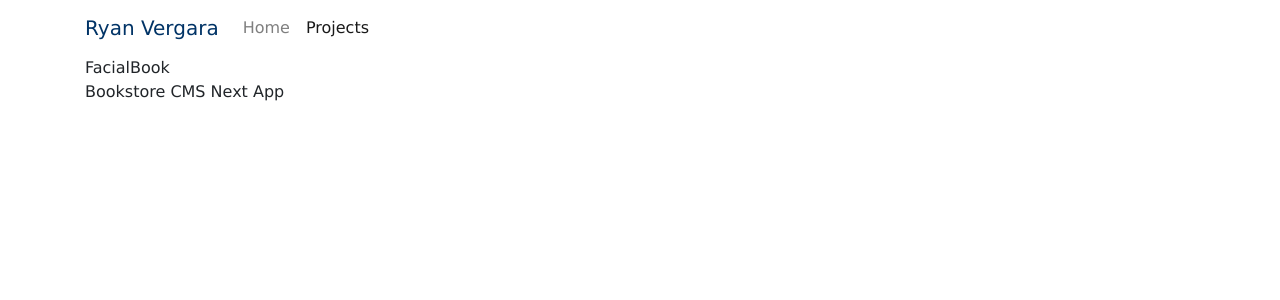
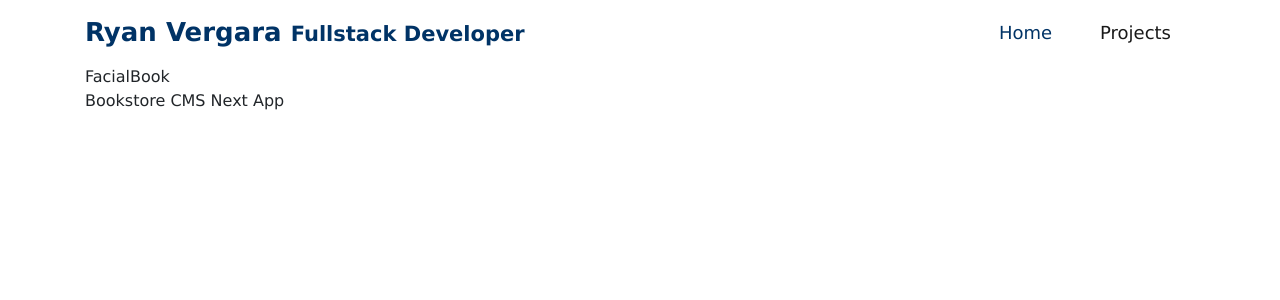
Before and after one commit to rvvergara/my-portfolio, a Next.js app: page /projects in a window 1280 px wide. Shown: the top 300 px of the page. Built offline with nearby package versions, Linux system fonts and the light colour scheme.

Commit message:
Adjust font color and sizes of header texts
- Customize font styles for main-nav links
- Create new variables for font sizes in settings.scss

```diff
--- a/components/Layout/Header.js
+++ b/components/Layout/Header.js
@@ -12,6 +12,8 @@ const Header = ({ activeKey }) => (
       <Link href="/">
         <Navbar.Brand href="/">
             Ryan Vergara
+          {' '}
+          <span className="subtitle">Fullstack Developer</span>
         </Navbar.Brand>
       </Link>
       <Navbar.Toggle aria-controls="basic-navbar-nav" />
--- a/components/Layout/MainNav.js
+++ b/components/Layout/MainNav.js
@@ -4,7 +4,7 @@ import Navbar from 'react-bootstrap/Navbar';
 
 const MainNav = ({ activeKey }) => (
   <Navbar.Collapse id="basic-navbar-nav">
-    <Nav className="justify-content-end" activeKey={activeKey}>
+    <Nav className="ml-auto" activeKey={activeKey}>
       <Nav.Item>
         <Link href="/">
           <Nav.Link href="/">Home</Nav.Link>
--- a/scss/base/_settings.scss
+++ b/scss/base/_settings.scss
@@ -2,8 +2,12 @@
 $main-blue: #003366;
 $white: #fff;
 
-// fonts
+// font-families
 $base-font: Verdana,
 Geneva,
 Tahoma,
 sans-serif;
+
+// font-sizes
+$xlarge: 1.625rem;
+$medium: 1.3125rem;
--- a/scss/components/Layout/_header.scss
+++ b/scss/components/Layout/_header.scss
@@ -2,4 +2,10 @@
 
 .navbar-light .navbar-brand {
   color: $main-blue;
+  font-size: $xlarge;
+  font-weight: 700;
+
+  .subtitle {
+    font-size: $medium;
+  }
 }
--- a/scss/components/Layout/_main-nav.scss
+++ b/scss/components/Layout/_main-nav.scss
@@ -0,0 +1,10 @@
+.navbar-light .navbar-nav .nav-link {
+  color: $main-blue;
+  font-size: 1.125rem;
+  margin: 0 1rem;
+
+  .active {
+    font-weight: 700;
+    color: $main-blue;
+  }
+}
```
